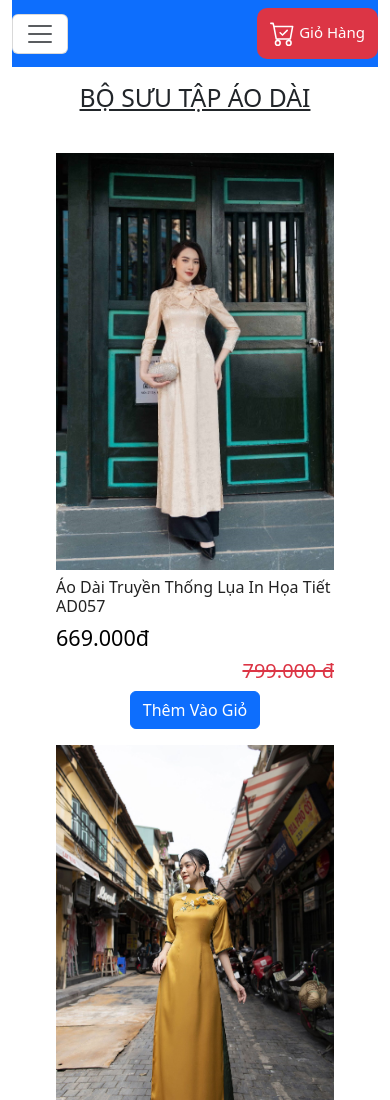
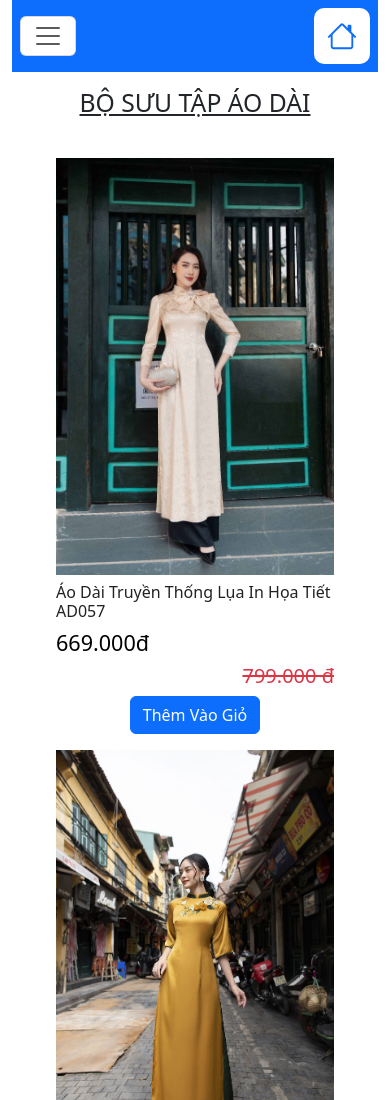
Before and after one commit to trungls/aodaihaiyen, a website: page public/ao-dai.html in a window 390 px wide. Shown: the top 1100 px of the page. Drawn offline with nearby package versions, Linux system fonts and the light colour scheme.

Commit message:
Update ao-dai.html

```diff
--- a/public/ao-dai.html
+++ b/public/ao-dai.html
@@ -17,7 +17,7 @@
 
     <div class="container header">
         <!--Header  -->
-          <header>
+        <header>
           <!-- Logo - search - cart -->
               <div class="d-xxl-block d-xl-block d-lg-block d-none">
               <div class="row mt-5 mb-3">
@@ -83,7 +83,7 @@
           <div class="row">
             <div class="col-12">
             <nav class="navbar navbar-expand-lg navbar-light bg-primary">
-                    <button type="button" class="navbar-toggler bg-white" data-bs-toggle="collapse" data-bs-target="#navbarCollapse">
+                    <button type="button" class="navbar-toggler bg-white ms-2" data-bs-toggle="collapse" data-bs-target="#navbarCollapse">
                         <span class="navbar-toggler-icon"></span>
                     </button>
                     <div class="collapse navbar-collapse" id="navbarCollapse">
@@ -104,12 +104,13 @@
                     </div>
                     <div class="icon-cart d-lg-none">
                       <!-- Modal -->
-                      <button class="card-modal bg-danger" id="cart">
-                        <svg xmlns="http://www.w3.org/2000/svg" width="25" height="auto" fill="currentColor" class="bi bi-cart-check" viewBox="0 0 16 16">
-                          <path d="M11.354 6.354a.5.5 0 0 0-.708-.708L8 8.293 6.854 7.146a.5.5 0 1 0-.708.708l1.5 1.5a.5.5 0 0 0 .708 0l3-3z"/>
-                          <path d="M.5 1a.5.5 0 0 0 0 1h1.11l.401 1.607 1.498 7.985A.5.5 0 0 0 4 12h1a2 2 0 1 0 0 4 2 2 0 0 0 0-4h7a2 2 0 1 0 0 4 2 2 0 0 0 0-4h1a.5.5 0 0 0 .491-.408l1.5-8A.5.5 0 0 0 14.5 3H2.89l-.405-1.621A.5.5 0 0 0 2 1H.5zm3.915 10L3.102 4h10.796l-1.313 7h-8.17zM6 14a1 1 0 1 1-2 0 1 1 0 0 1 2 0zm7 0a1 1 0 1 1-2 0 1 1 0 0 1 2 0z"/>
+                      <button class="card-modal bg-white me-2" id="cart">
+                        <a href="index.html">
+
+                        <svg xmlns="http://www.w3.org/2000/svg" width="30" height="30" fill="currentColor" class="bi bi-house" viewBox="0 0 16 16">
+                          <path d="M8.707 1.5a1 1 0 0 0-1.414 0L.646 8.146a.5.5 0 0 0 .708.708L2 8.207V13.5A1.5 1.5 0 0 0 3.5 15h9a1.5 1.5 0 0 0 1.5-1.5V8.207l.646.647a.5.5 0 0 0 .708-.708L13 5.793V2.5a.5.5 0 0 0-.5-.5h-1a.5.5 0 0 0-.5.5v1.293L8.707 1.5ZM13 7.207V13.5a.5.5 0 0 1-.5.5h-9a.5.5 0 0 1-.5-.5V7.207l5-5 5 5Z"/>
                         </svg>
-                        Giỏ Hàng
+                          </a>
                     </button>
                     <div id="myModal" class="modal">
                         <div class="modal-content w-50 h-auto">
```
